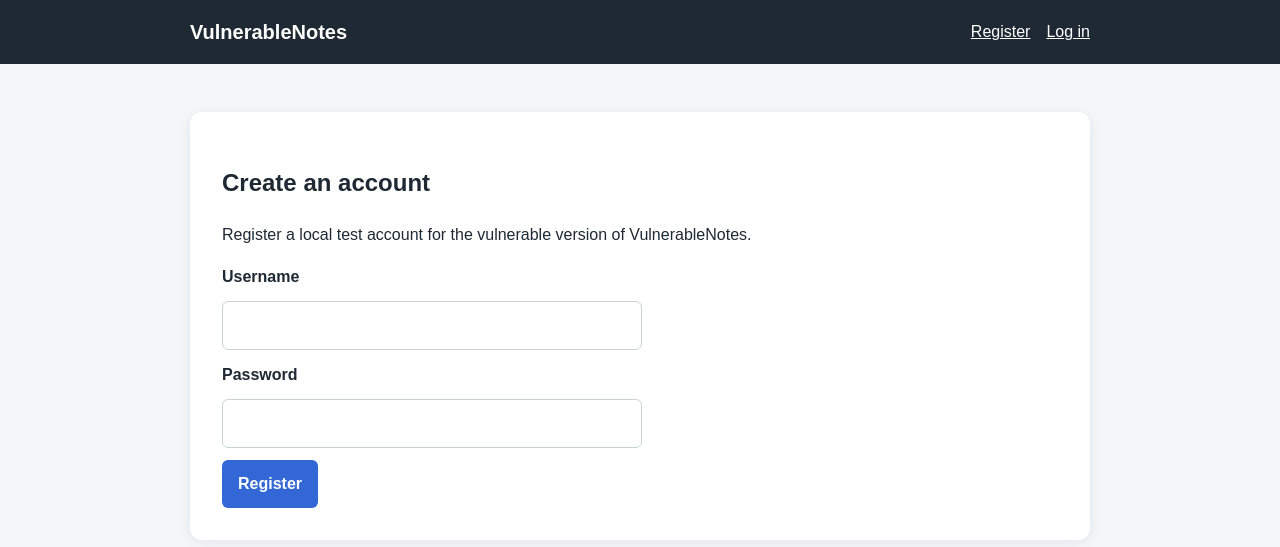
After one commit to StickyGrenade/comp6841-web-security-project, a Flask app: page /register in a window 1280 px wide. The commit adds this page. Shown: the top 547 px of the page. Run offline with Flask 3, Linux system fonts and the light colour scheme.

Commit message:
login and register page with vulnerabilities

```diff
--- a/vulnerable_version/app.py
+++ b/vulnerable_version/app.py
@@ -1,7 +1,54 @@
-from flask import Flask, render_template
+import os
+import sqlite3
+
+from flask import (
+    Flask,
+    flash,
+    g,
+    redirect,
+    render_template,
+    request,
+    session,
+    url_for,
+)
 
 
 app = Flask(__name__)
+app.config["SECRET_KEY"] = os.environ.get("SECRET_KEY", "dev-secret-key-change-me")
+app.config["DATABASE"] = os.path.join(app.root_path, "vulnerablenotes.sqlite3")
+
+
+def get_db():
+    """Open one SQLite connection for the current request."""
+    if "db" not in g:
+        g.db = sqlite3.connect(app.config["DATABASE"])
+        g.db.row_factory = sqlite3.Row
+
+    return g.db
+
+
+@app.teardown_appcontext
+def close_db(error=None):
+    """Close the database connection when the request finishes."""
+    db = g.pop("db", None)
+
+    if db is not None:
+        db.close()
+
+
+def init_db():
+    """Create database tables from the schema file."""
+    db = get_db()
+
+    with app.open_resource("schema.sql") as schema_file:
+        db.executescript(schema_file.read().decode("utf-8"))
+
+
+@app.cli.command("init-db")
+def init_db_command():
+    """Reset the local development database."""
+    init_db()
+    print("Initialized the vulnerable version database.")
 
 
 @app.route("/")
@@ -10,5 +57,79 @@ def index():
     return render_template("index.html")
 
 
+@app.route("/register", methods=("GET", "POST"))
+def register():
+    """Register a new local test account."""
+    if request.method == "POST":
+        username = request.form["username"].strip()
+        password = request.form["password"]
+        error = None
+
+        if not username:
+            error = "Username is required."
+        elif not password:
+            error = "Password is required."
+
+        if error is None:
+            try:
+                db = get_db()
+                # VULNERABLE: Passwords are stored in plaintext for the later
+                # COMP6841 weak password handling demonstration.
+                db.execute(
+                    "INSERT INTO users (username, password) VALUES (?, ?)",
+                    (username, password),
+                )
+                db.commit()
+            except sqlite3.IntegrityError:
+                error = f"The username '{username}' is already taken."
+            else:
+                flash("Registration successful. Please log in.")
+                return redirect(url_for("login"))
+
+        flash(error)
+
+    return render_template("register.html")
+
+
+@app.route("/login", methods=("GET", "POST"))
+def login():
+    """Log in with a local test account."""
+    if request.method == "POST":
+        username = request.form["username"].strip()
+        password = request.form["password"]
+        error = None
+        db = get_db()
+        user = db.execute(
+            "SELECT * FROM users WHERE username = ?",
+            (username,),
+        ).fetchone()
+
+        if user is None:
+            error = "Incorrect username."
+        # VULNERABLE: Plaintext password comparison is intentionally kept for
+        # the later COMP6841 weak password handling demonstration.
+        elif user["password"] != password:
+            error = "Incorrect password."
+
+        if error is None:
+            session.clear()
+            session["user_id"] = user["id"]
+            session["username"] = user["username"]
+            flash(f"Welcome back, {user['username']}!")
+            return redirect(url_for("index"))
+
+        flash(error)
+
+    return render_template("login.html")
+
+
+@app.route("/logout")
+def logout():
+    """Log out the current user."""
+    session.clear()
+    flash("You have been logged out.")
+    return redirect(url_for("index"))
+
+
 if __name__ == "__main__":
     app.run(debug=True)
--- a/vulnerable_version/static/style.css
+++ b/vulnerable_version/static/style.css
@@ -21,6 +21,13 @@ body {
   padding: 1rem 0;
 }
 
+.site-header .container {
+  display: flex;
+  align-items: center;
+  justify-content: space-between;
+  gap: 1rem;
+}
+
 .brand {
   color: #ffffff;
   font-size: 1.25rem;
@@ -28,7 +35,18 @@ body {
   text-decoration: none;
 }
 
-.hero {
+.nav-links {
+  display: flex;
+  align-items: center;
+  gap: 1rem;
+}
+
+.nav-links a {
+  color: #ffffff;
+}
+
+.hero,
+.card {
   margin-top: 3rem;
   padding: 2rem;
   background: #ffffff;
@@ -56,3 +74,53 @@ body {
   border-left: 4px solid #3367d6;
   border-radius: 6px;
 }
+
+.flash-message {
+  margin-top: 1rem;
+  padding: 0.75rem 1rem;
+  background: #fff4d6;
+  border-left: 4px solid #f4b400;
+  border-radius: 6px;
+}
+
+form {
+  display: grid;
+  gap: 0.75rem;
+  max-width: 420px;
+}
+
+label {
+  font-weight: bold;
+}
+
+input {
+  width: 100%;
+  padding: 0.65rem;
+  border: 1px solid #cbd2d9;
+  border-radius: 6px;
+  font: inherit;
+}
+
+button,
+.button {
+  display: inline-block;
+  width: fit-content;
+  padding: 0.7rem 1rem;
+  border: 0;
+  border-radius: 6px;
+  background: #3367d6;
+  color: #ffffff;
+  font: inherit;
+  font-weight: bold;
+  text-decoration: none;
+  cursor: pointer;
+}
+
+.button.secondary {
+  background: #52616b;
+}
+
+.button-row {
+  display: flex;
+  gap: 0.75rem;
+}
--- a/vulnerable_version/templates/base.html
+++ b/vulnerable_version/templates/base.html
@@ -10,10 +10,23 @@
     <header class="site-header">
       <nav class="container">
         <a class="brand" href="{{ url_for('index') }}">VulnerableNotes</a>
+        <div class="nav-links">
+          {% if session.get("user_id") %}
+            <span>Signed in as {{ session.get("username") }}</span>
+            <a href="{{ url_for('logout') }}">Log out</a>
+          {% else %}
+            <a href="{{ url_for('register') }}">Register</a>
+            <a href="{{ url_for('login') }}">Log in</a>
+          {% endif %}
+        </div>
       </nav>
     </header>
 
     <main class="container">
+      {% for message in get_flashed_messages() %}
+        <div class="flash-message">{{ message }}</div>
+      {% endfor %}
+
       {% block content %}{% endblock %}
     </main>
   </body>
--- /dev/null
+++ b/vulnerable_version/templates/register.html
@@ -0,0 +1,23 @@
+{% extends "base.html" %}
+
+{% block title %}Register - VulnerableNotes{% endblock %}
+
+{% block content %}
+  <section class="card">
+    <h1>Create an account</h1>
+    <p>
+      Register a local test account for the vulnerable version of
+      VulnerableNotes.
+    </p>
+
+    <form method="post">
+      <label for="username">Username</label>
+      <input id="username" name="username" type="text" required>
+
+      <label for="password">Password</label>
+      <input id="password" name="password" type="password" required>
+
+      <button type="submit">Register</button>
+    </form>
+  </section>
+{% endblock %}
```
Also changed, not shown: docs/progress_log.md (added, +41 -0 lines), vulnerable_version/schema.sql (added, +7 -0 lines), vulnerable_version/templates/index.html (+18 -2 lines), vulnerable_version/templates/login.html (added, +20 -0 lines), README.md, 1 other file.
